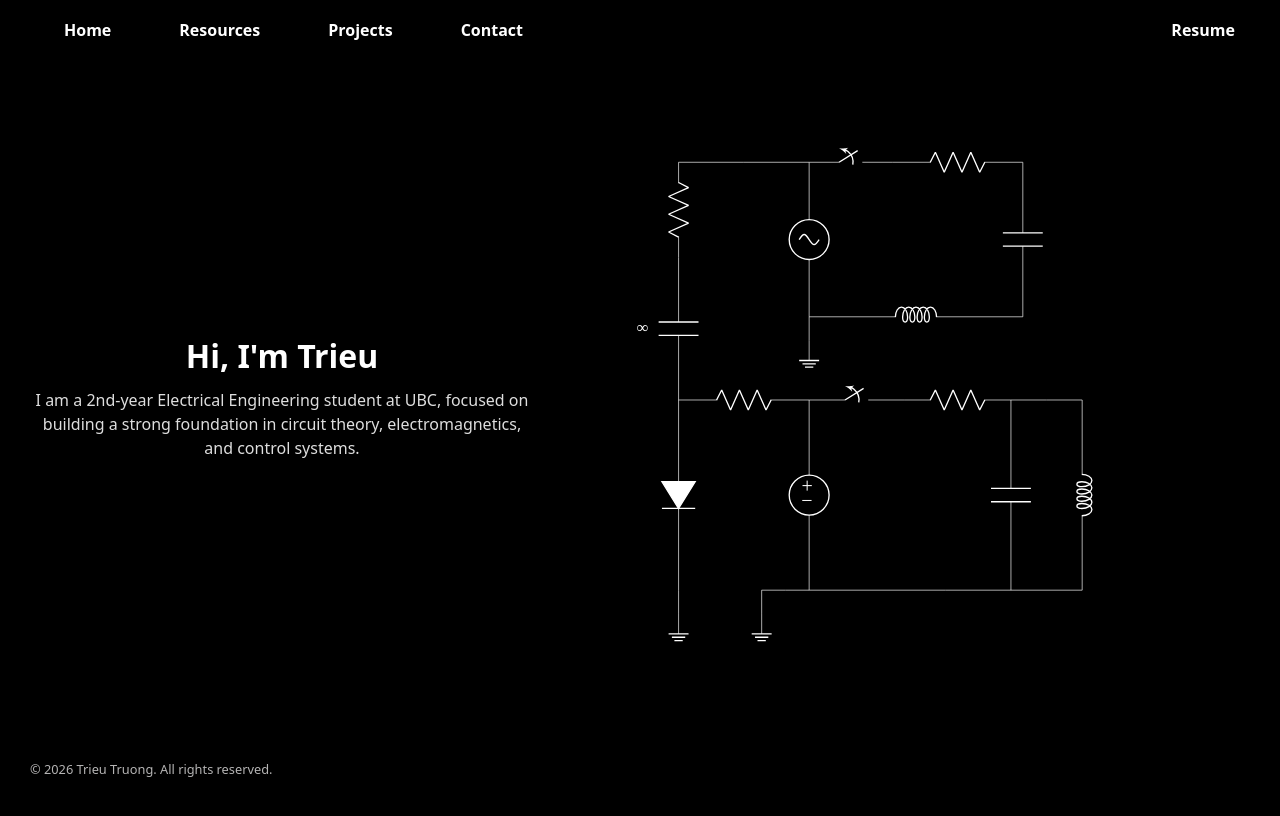
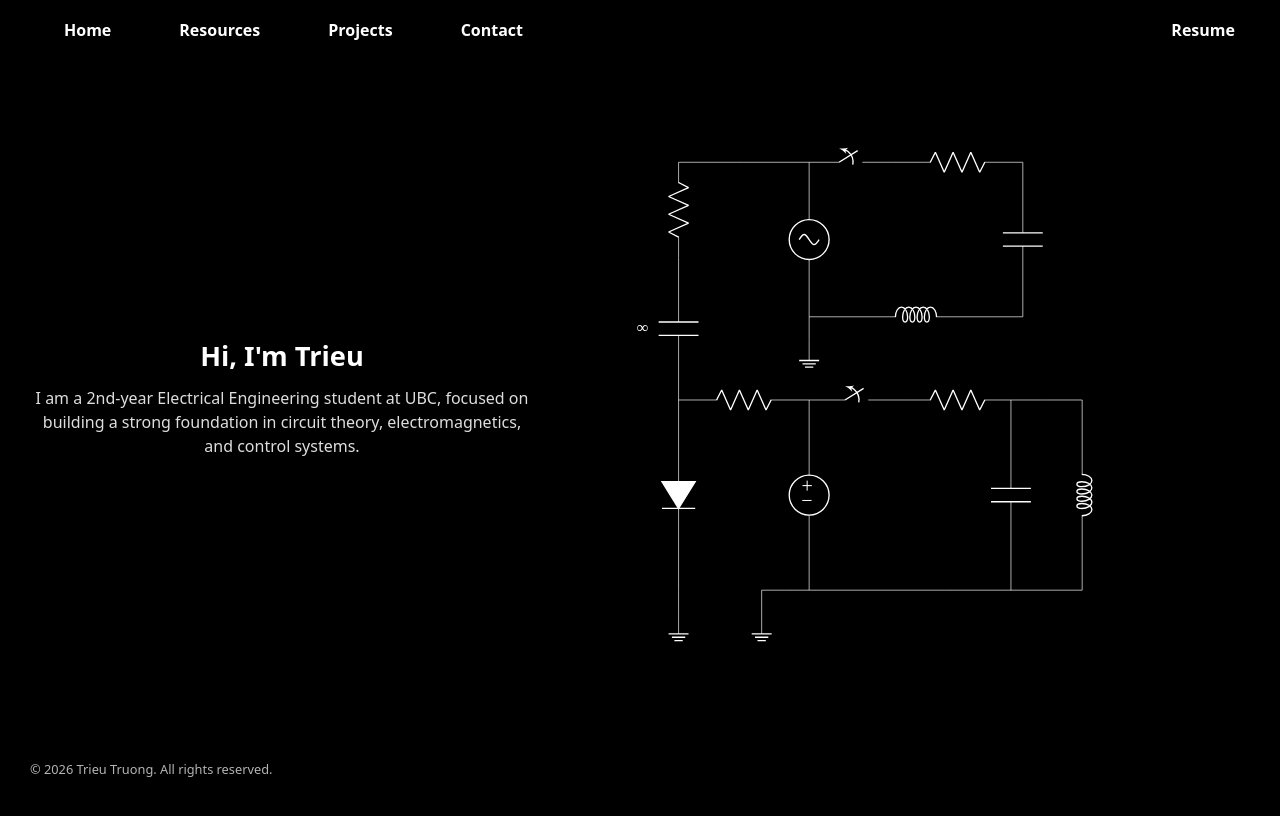
Before and after one commit to ttrieu2025/personal-website, a React (Vite) app: page / in a window 1280 px wide. Shown: the top 816 px of the page. Built offline with nearby package versions, Linux system fonts and the light colour scheme.

Commit message:
fix: reduce h2 font size for improved readability

```diff
--- a/src/App.css
+++ b/src/App.css
@@ -210,7 +210,7 @@ h2 {
   text-align: center;
   margin: 0;
   padding: 0;
-  font-size: 2.0em;
+  font-size: 1.7em;
   line-height: 1;
   color: #ffffff;
 }
```
